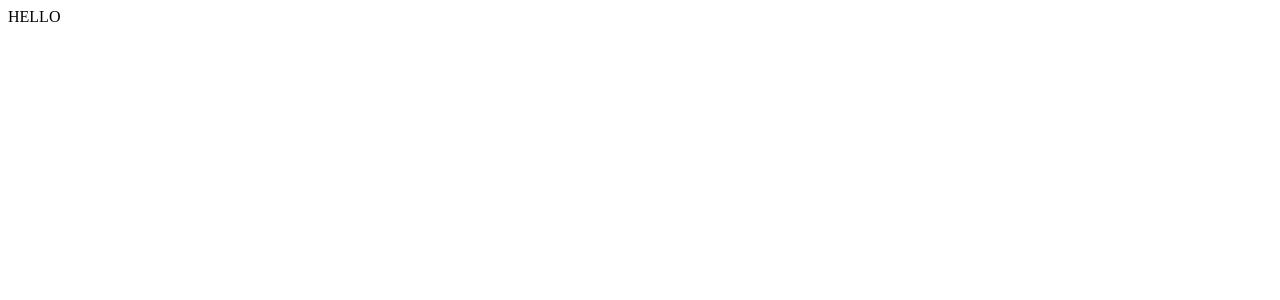
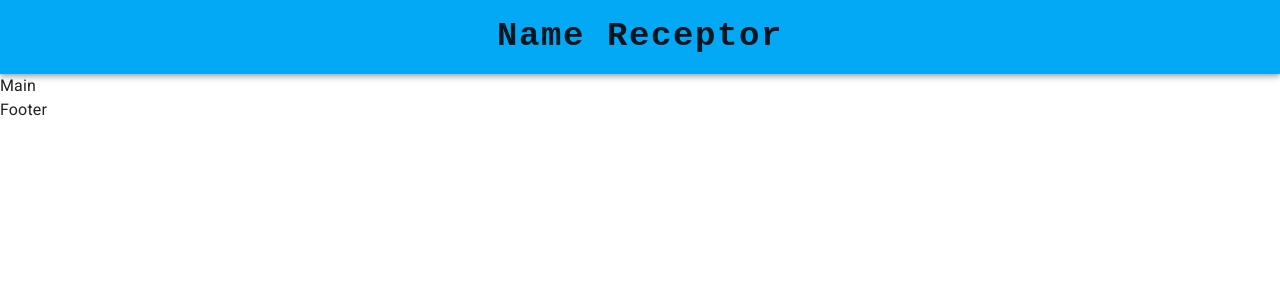
Before and after one commit to saimdenizertunc/name-receptor, a React (Create React App) app: page / in a window 1280 px wide. Shown: the top 300 px of the page. Built offline with nearby package versions, Linux system fonts and the light colour scheme.

Commit message:
Create Header

```diff
--- a/src/App.js
+++ b/src/App.js
@@ -1,5 +1,9 @@
+import { CssBaseline } from "@mui/material";
 import { lightBlue } from "@mui/material/colors";
 import { createTheme, ThemeProvider } from "@mui/material/styles";
+import Footer from "./components/Footer";
+import Header from "./components/Header";
+import Main from "./components/Main";
 function App() {
   const theme = createTheme({
     palette: {
@@ -11,7 +15,10 @@ function App() {
   });
   return (
     <ThemeProvider theme={theme}>
-      <div>HELLO</div>
+      <CssBaseline />
+      <Header />
+      <Main />
+      <Footer />
     </ThemeProvider>
   );
 }
--- /dev/null
+++ b/src/components/Footer.js
@@ -0,0 +1,7 @@
+import React from "react";
+
+function Footer() {
+  return <div>Footer</div>;
+}
+
+export default Footer;
--- /dev/null
+++ b/src/components/Header.js
@@ -0,0 +1,30 @@
+import { AppBar, Toolbar, Typography } from "@mui/material";
+import { Container } from "@mui/system";
+import React from "react";
+
+function Header() {
+  return (
+    <AppBar position="sticky">
+      <Container maxWidth="xl" sx={{ mt: 2, mb: 2 }}>
+        <Typography
+          variant="h4"
+          component="a"
+          href="/"
+          sx={{
+            fontFamily: "monospace",
+            fontWeight: 700,
+            letterSpacing: ".1rem",
+            color: "inherit",
+            textDecoration: "none",
+            display: "flex",
+            justifyContent: "center",
+          }}
+        >
+          Name Receptor
+        </Typography>
+      </Container>
+    </AppBar>
+  );
+}
+
+export default Header;
--- /dev/null
+++ b/src/components/Main.js
@@ -0,0 +1,7 @@
+import React from "react";
+
+function Main() {
+  return <div>Main</div>;
+}
+
+export default Main;
```
